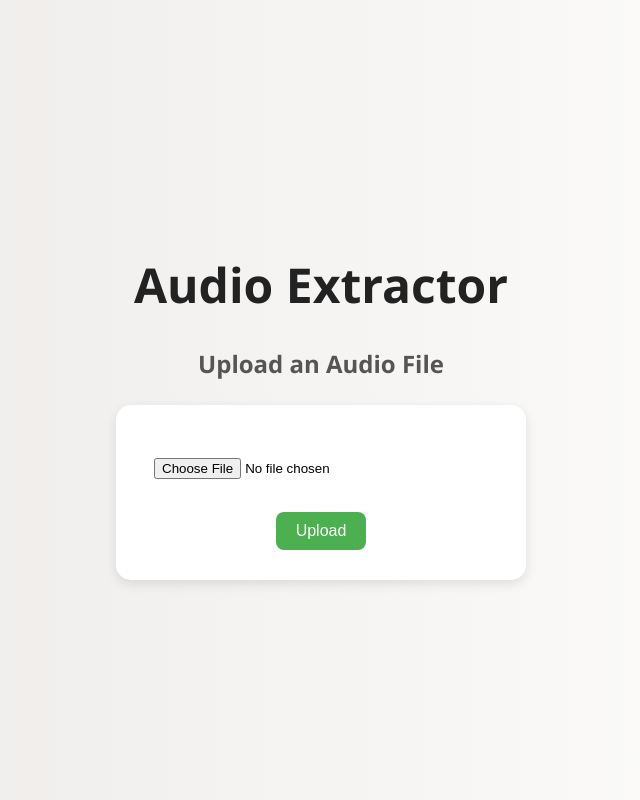
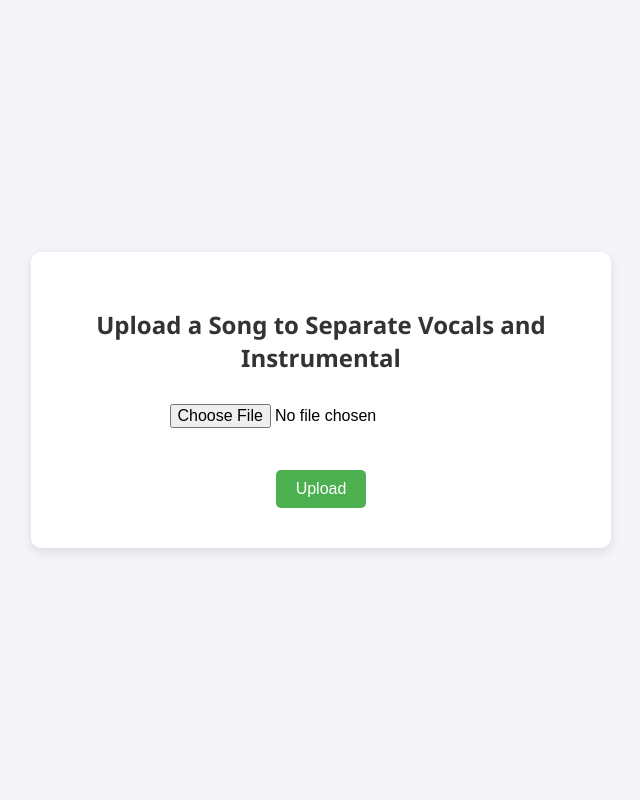
Before and after one commit to Rajesheeda/audio-separator, a Flask app: page / in a window 1280 px wide. Shown: the whole page, without its empty margins (319-959 px from the left). Run offline with Flask 2, Linux system fonts and the light colour scheme.

Commit message:
Update index.html

```diff
--- a/templates/index.html
+++ b/templates/index.html
@@ -5,51 +5,43 @@
   <title>Audio Extractor</title>
   <style>
     body {
-      background: linear-gradient(to right, #ece9e6, #ffffff);
       font-family: 'Segoe UI', Tahoma, Geneva, Verdana, sans-serif;
+      background: #f4f4f9;
       display: flex;
-      flex-direction: column;
+      justify-content: center;
       align-items: center;
-      justify-content: center;
       height: 100vh;
       margin: 0;
     }
 
-    h1 {
-      font-size: 3em;
-      color: #222;
-      margin-bottom: 10px;
+    .container {
+      background: #fff;
+      padding: 40px;
+      border-radius: 10px;
+      box-shadow: 0 4px 12px rgba(0, 0, 0, 0.1);
+      text-align: center;
+      width: 100%;
+      max-width: 500px;
     }
 
-    h2 {
-      font-size: 1.5em;
-      color: #555;
-      margin-bottom: 25px;
-    }
-
-    form {
-      background-color: #fff;
-      padding: 30px;
-      border-radius: 15px;
-      box-shadow: 0 4px 12px rgba(0, 0, 0, 0.1);
-      text-align: center;
-      width: 350px;
+    h1 {
+      margin-bottom: 30px;
+      font-size: 24px;
+      color: #333;
     }
 
     input[type="file"] {
-      margin: 15px 0;
-      padding: 8px;
-      width: 100%;
+      margin-bottom: 20px;
+      font-size: 16px;
     }
 
     input[type="submit"] {
       background-color: #4CAF50;
       color: white;
+      padding: 10px 20px;
       border: none;
-      padding: 10px 20px;
-      margin-top: 10px;
+      border-radius: 5px;
       font-size: 16px;
-      border-radius: 8px;
       cursor: pointer;
       transition: background-color 0.3s ease;
     }
@@ -60,11 +52,12 @@
   </style>
 </head>
 <body>
-  <h1>Audio Extractor</h1>
-  <h2>Upload an Audio File</h2>
-  <form action="/process" method="post" enctype="multipart/form-data">
-    <input type="file" name="file" accept="audio/*" required><br>
-    <input type="submit" value="Upload">
-  </form>
+  <div class="container">
+    <h1>Upload a Song to Separate Vocals and Instrumental</h1>
+    <form action="/process" method="post" enctype="multipart/form-data">
+      <input type="file" name="file" accept="audio/*" required><br><br>
+      <input type="submit" value="Upload">
+    </form>
+  </div>
 </body>
 </html>
```
